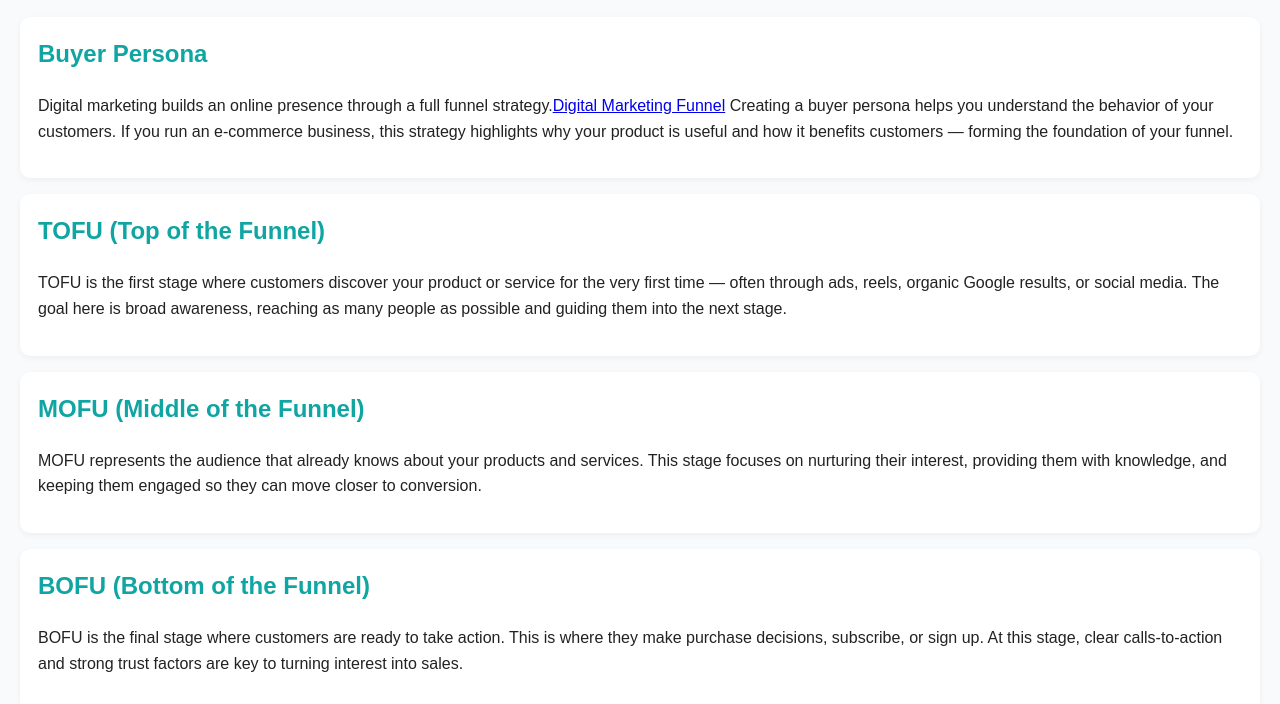
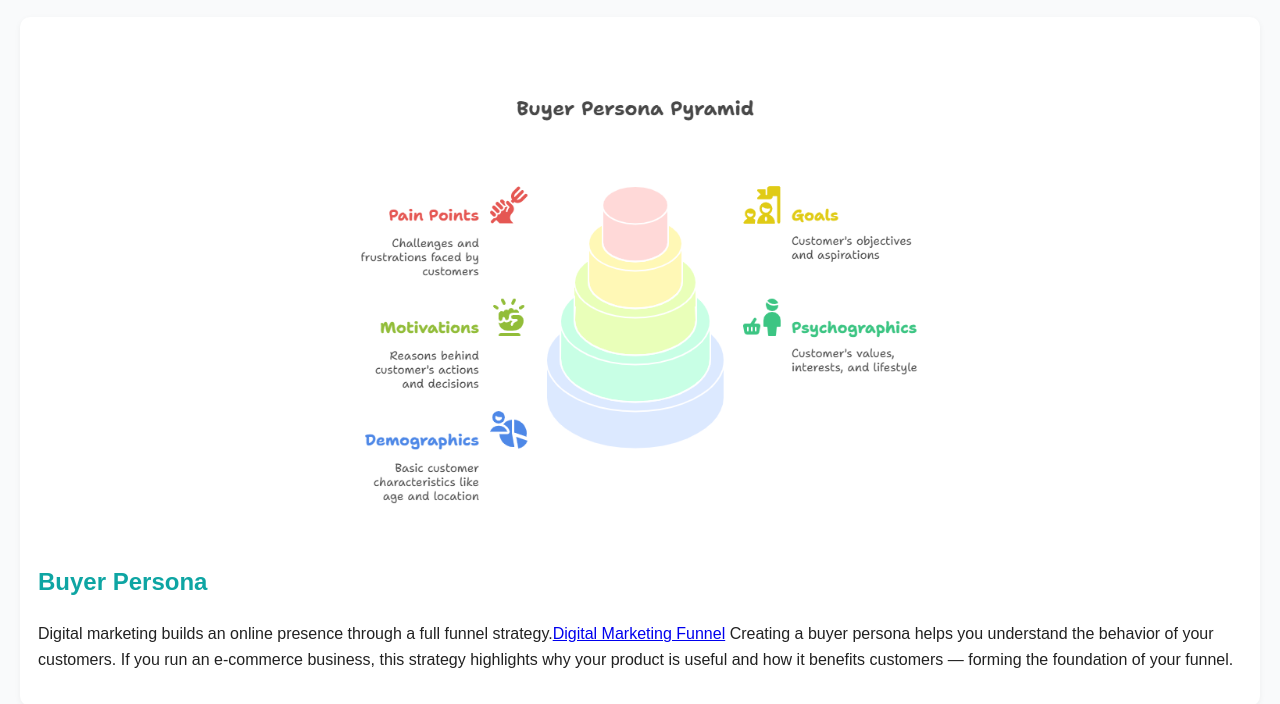
Before and after one commit to AnooshaAhmed-jpg/Buyer-Persona-Funnel-, a plain HTML site: page index.html in a window 1280 px wide. Shown: the part 96-800 px from the top of the page. Drawn offline with Linux system fonts and the light colour scheme.

Commit message:
Update index.html

```diff
--- a/index.html
+++ b/index.html
@@ -18,6 +18,7 @@
 <body>
   <h1>Buyer Persona & Funnel Strategy</h1>
   <section>
+     <img src="tofu-mofu-bofu.png.png" alt="Buyer Persona Pyramid" width="600">
     <h2>Buyer Persona</h2>
     <p>Digital marketing builds an online presence through a full funnel strategy.<a href="https://anooshaahmed-jpg.github.io/Digital-Marketing-Funnel/#contact">Digital Marketing Funnel</a>
  Creating a buyer persona helps you understand the behavior of your customers. If you run an e-commerce business, this strategy highlights why your product is useful and how it benefits customers — forming the foundation of your funnel.</p>
```
